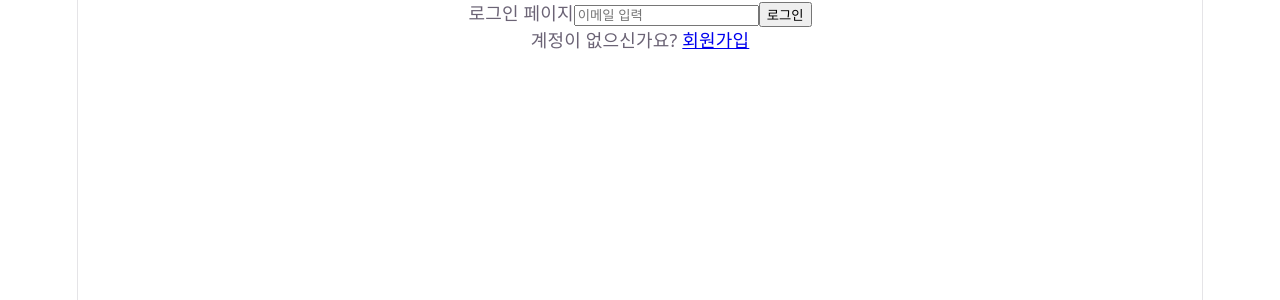
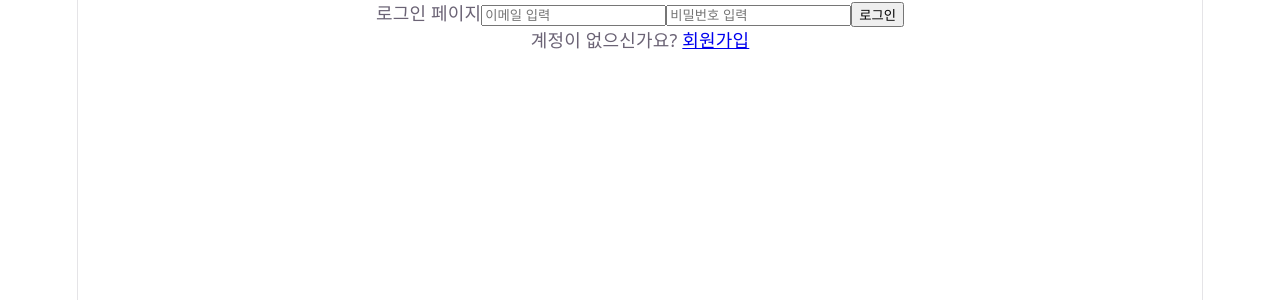
Before and after one commit to changlike/ChaeInG_project, a React app in the folder frontend/: page / in a window 1280 px wide. Shown: the top 300 px of the page. Built offline with nearby package versions, Linux system fonts and the light colour scheme; the HTML template or start-up script is replaced by a standard one.

Commit message:
feat: frontend-컴포넌트분리

```diff
--- /dev/null
+++ b/frontend/src/components/Input.jsx
@@ -0,0 +1,14 @@
+// 재사용 가능한 입력창 컴포넌트
+// type, placeholder, value, onChange를 외부에서 받아서 다양한 입력창으로 활용함
+function Input({ type, placeholder, value, onChange }) {
+    return (
+        <input
+            type={type}
+            placeholder={placeholder}
+            value={value}
+            onChange={onChange}
+        />
+    );
+}
+
+export default Input;
--- a/frontend/src/pages/Login.jsx
+++ b/frontend/src/pages/Login.jsx
@@ -3,6 +3,7 @@
 import {Link} from 'react-router-dom';
 import {useState} from "react";
 import {loginUser} from '../api/auth';
+import Input from '../components/Input';
 
 function Login() {
     // 메모장과, 그 메모장을 갱신하는 함수를 만듦
@@ -29,6 +30,12 @@ function Login() {
                 value={email}
                 onChange={(e) => setEmail(e.target.value)}
             />
+            <Input
+                type="password"
+                placeholder="비밀번호 입력"
+                value={password}
+                onChange={(e) => setPassword(e.target.value)}
+            />
             <button onClick={handleLogin}>로그인</button>
             <p>
                 계정이 없으신가요? <Link to="/signup">회원가입</Link>
--- a/frontend/src/pages/Signup.jsx
+++ b/frontend/src/pages/Signup.jsx
@@ -1,11 +1,49 @@
 // 회원가입 페이지 컴포넌트
-// 로그인 페이지로 이동할 수 있는 링크를 포함함
+// useState로 이메일/비밀번호 입력값을 관리하고, Input 컴포넌트로 입력창을 구성함
+// 현재 회원가입 API 연동 전 단계로, 버튼 클릭 시 콘솔 출력만 수행함
+
+// react-router-dom에서 페이지 이동용 Link 컴포넌트를 가져옴
 import {Link} from 'react-router-dom';
+// react에서 상태 관리 기능인 useState를 가져옴
+import {useState} from 'react';
+// 재사용 가능한 입력창 컴포넌트를 가져옴
+import Input from '../components/Input';
 
+// 회원가입 페이지를 구성하는 컴포넌트 함수
 function Signup() {
+    // 이메일 입력값을 저장하는 상태(email)와 갱신 함수(setEmail), 초기값은 빈 문자열
+    const [email, setEmail] = useState('');
+    // 비밀번호 입력값을 저장하는 상태(password)와 갱신 함수(setPassword), 초기값은 빈 문자열
+    const [password, setPassword] = useState('');
+
+    // 회원가입 버튼 클릭 시 실행되는 함수
+    // 추후 회원가입 API(api/auth.js) 연동 시 이 함수 내부를 교체할 예정
+    const handleSignup = () => {
+        // 현재 email 상태값을 콘솔에 출력
+        console.log('이메일:', email);
+        // 현재 password 상태값을 콘솔에 출력
+        console.log('비밀번호:', password);
+    };
+
+    // 실제로 화면에 그려질 내용을 반환
     return (
         <div>
+            {/* 페이지 제목 */}
             <h1>회원가입 페이지</h1>
+
+            {/* 이메일 입력창: type="text"로 일반 텍스트 입력 */}
+            {/* value={email}로 현재 email 상태값을 입력창에 표시 */}
+            {/* onChange로 타이핑할 때마다 email 상태를 갱신 */}
+            <Input
+                type="text"
+                placeholder="이메일 입력"
+                value={email}
+                onChange={(e) => setEmail(e.target.value)}
+            />
+
+            {/* 비밀번호 입력창: type*/}
+
+
             <p>
                 이미 계정이 있으신가요? <Link to="/login">로그인</Link>
             </p>
```
